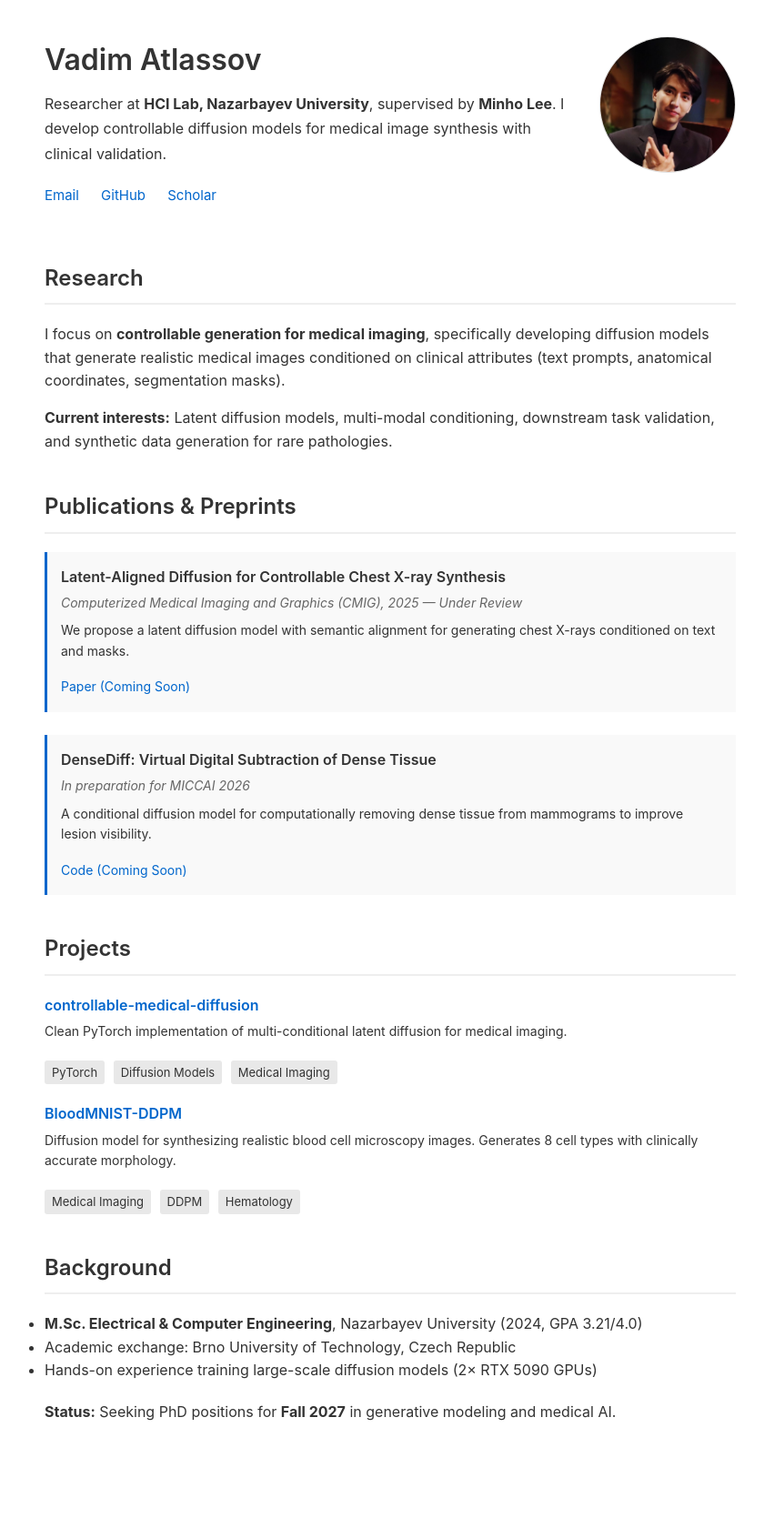
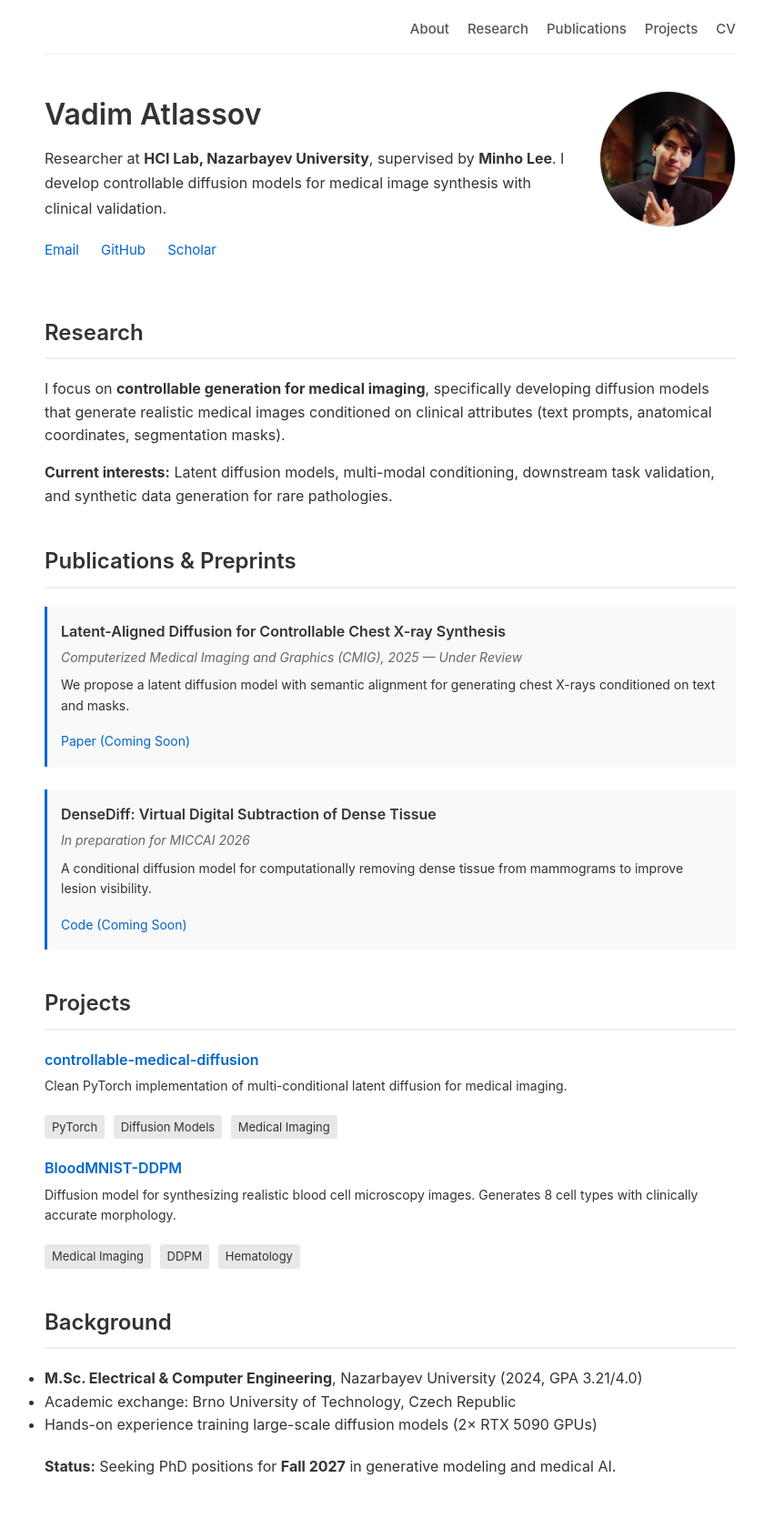
Before and after one commit to Vadim-ATL/Vadim-ATL.github.io, a Jekyll site: the page built from index.md, in a window 1280 px wide. Shown: the whole page at 91% size, without its empty margins (211-1051 px from the left). Built offline with Jekyll 4.4.1, drawn with Linux system fonts in a browser that asks for light colours; before the commit the page ends 1620 px from its top, so only the background shows below that.

Commit message:
Switch to clean academic layout

```diff
--- a/_layouts/default.html
+++ b/_layouts/default.html
@@ -12,8 +12,28 @@
             color: #333;
             max-width: 800px;
             margin: 0 auto;
-            padding: 40px 20px;
+            padding: 20px 20px 40px 20px; /* Adjusted padding */
         }
+
+        /* Navigation Bar Styles */
+        nav {
+            margin-bottom: 40px;
+            padding-bottom: 15px;
+            border-bottom: 1px solid #eee;
+            display: flex;
+            justify-content: flex-end; /* Aligns links to the right */
+            gap: 20px;
+        }
+        nav a {
+            text-decoration: none;
+            color: #555;
+            font-size: 15px;
+            font-weight: 500;
+        }
+        nav a:hover {
+            color: #0066cc;
+        }
+
         h1 { font-size: 32px; margin-bottom: 10px; font-weight: 600; }
         h2 { font-size: 24px; margin: 40px 0 20px 0; font-weight: 600; border-bottom: 2px solid #eee; padding-bottom: 8px; }
         h3 { font-size: 18px; margin: 20px 0 10px 0; font-weight: 600; }
@@ -39,6 +57,14 @@
     </style>
 </head>
 <body>
+    <nav>
+        <a href="/">About</a>
+        <a href="#research">Research</a>
+        <a href="#publications">Publications</a>
+        <a href="#projects">Projects</a>
+        <a href="CV.pdf" target="_blank">CV</a>
+    </nav>
+
     {{ content }}
 </body>
 </html>
```
Also changed, not shown: other parts of _layouts/default.html (+0 -2 lines).
